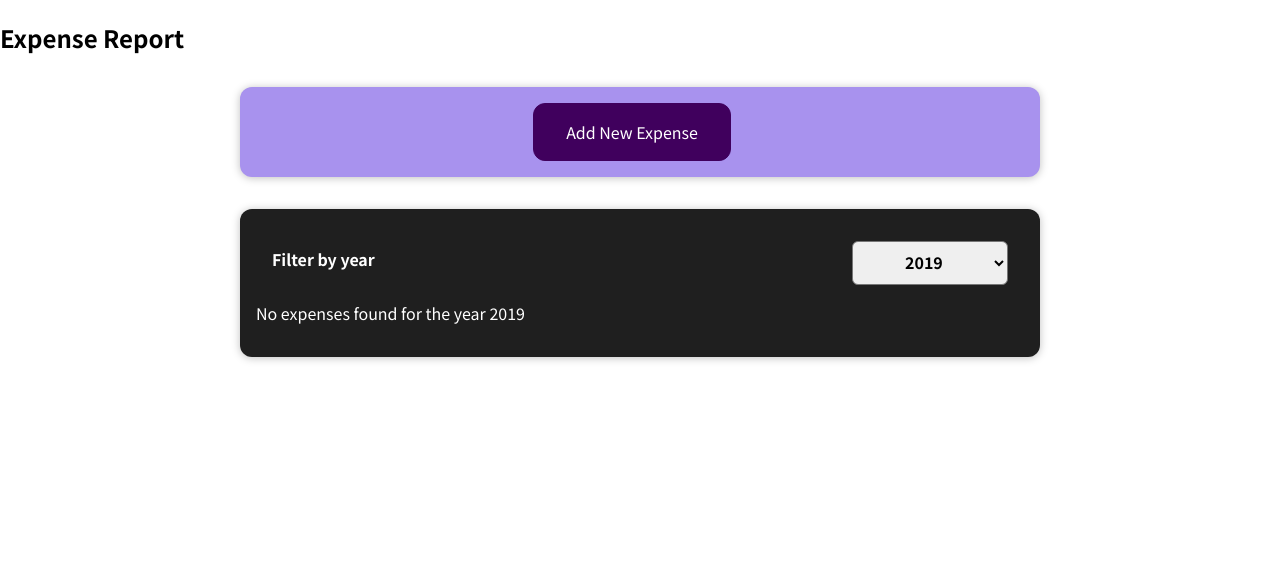
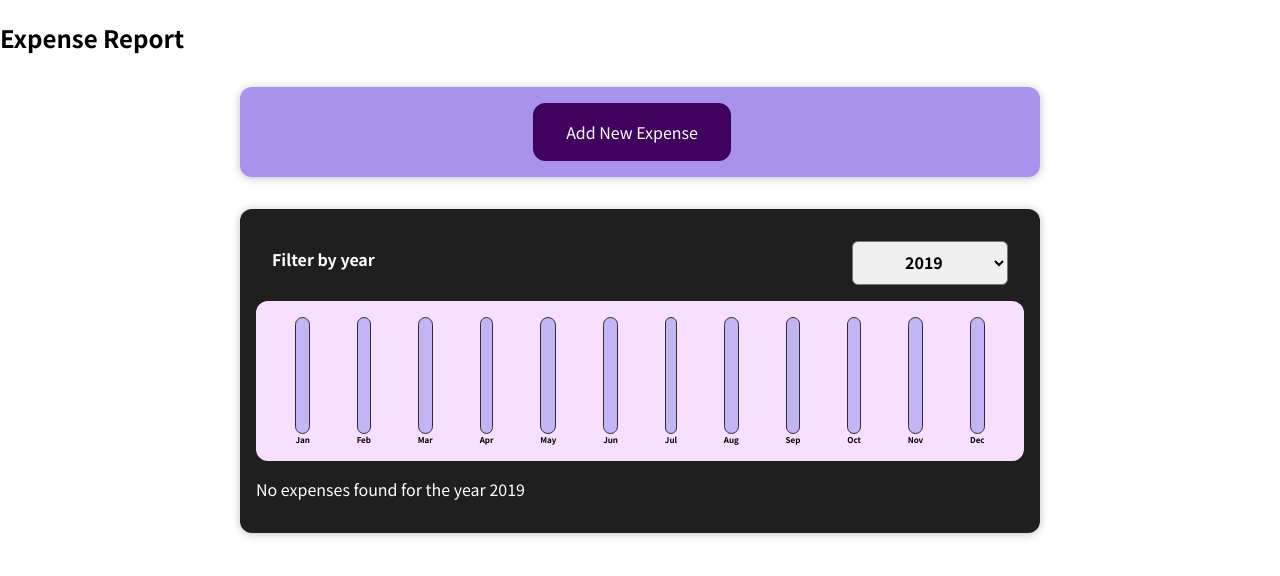
Before and after one commit to rrsushmaa/my-app, a React (Create React App) app: page / in a window 1280 px wide. Shown: the top 576 px of the page. Built offline with nearby package versions, Linux system fonts and the light colour scheme.

Commit message:
[#18][Sushmaa]Add Chart component in expense form

```diff
--- /dev/null
+++ b/src/Components/Expenses/Chart/Chart.css
@@ -0,0 +1,9 @@
+.chart {
+    padding: 1rem;
+    border-radius: 12px;
+    background-color: #f8dfff;
+    text-align: center;
+    display: flex;
+    justify-content: space-around;
+    height: 10rem;
+}
--- /dev/null
+++ b/src/Components/Expenses/Chart/Chart.js
@@ -0,0 +1,22 @@
+import React from "react";
+import ChartBar from "./ChartBar";
+import './Chart.css'
+
+const Chart = props => {
+    const maximumVal = props.dataPoints.map(dataPoint => dataPoint.value);
+
+    return (
+        <div className="chart">
+            {props.dataPoints.map(
+                datapoint =>
+                    <ChartBar
+                        key={datapoint.label}
+                        value={datapoint.value}
+                        maxValue={maximumVal}
+                        label={datapoint.label}/>
+            )}
+        </div>
+    )
+}
+
+export default Chart;
--- /dev/null
+++ b/src/Components/Expenses/Chart/ChartBar.css
@@ -0,0 +1,30 @@
+.chart-bar {
+    height: 100%;
+    display: flex;
+    flex-direction: column;
+    align-items: center;
+}
+
+.chart-bar__inner {
+    height: 100%;
+    width: 100%;
+    border: 1px solid #313131;
+    border-radius: 12px;
+    background-color: #c3b4f3;
+    overflow: hidden;
+    display: flex;
+    flex-direction: column;
+    justify-content: flex-end;
+}
+
+.chart-bar__fill {
+    background-color: #4826b9;
+    width: 100%;
+    transition: all 0.3s ease-out;
+}
+
+.chart-bar__label {
+    font-weight: bold;
+    font-size: 0.5rem;
+    text-align: center;
+}
--- /dev/null
+++ b/src/Components/Expenses/Chart/ChartBar.js
@@ -0,0 +1,22 @@
+import React from "react";
+import './ChartBar.css'
+
+
+const ChartBar = props => {
+    let barFillHeight = '0%'
+
+    if (props.maxValue > 0) {
+        barFillHeight = Math.round((props.value / props.maxValue) * 100) + '%';
+    }
+    return (
+        <div className="chart-bar">
+            <div className="chart-bar__inner">
+                <div className="chart-bar__fill" style={{height: barFillHeight}}>
+                </div>
+            </div>
+            <div className="chart-bar__label">{props.label}</div>
+        </div>
+    )
+}
+
+export default ChartBar;
--- a/src/Components/Expenses/Expenses.js
+++ b/src/Components/Expenses/Expenses.js
@@ -3,6 +3,7 @@
 import ExpensesFilter from "./ExpensesFilter/ExpensesFilter";
 import Card from "../UI/Cards/Card";
 import {useState} from "react";
+import ExpensesChart from "./ExpensesChart";
 
 const Expenses = (props) => {
     const [year, setYear] = useState('2019');
@@ -33,6 +34,7 @@
                 <div>
                     <ExpensesFilter selected={year} onFilterChange={filterChangeHandler}/>
                 </div>
+                <ExpensesChart expenses={filteredExpenses}/>
                 <div>
                     {expensesContent}
                 </div>
--- /dev/null
+++ b/src/Components/Expenses/ExpensesChart.js
@@ -0,0 +1,28 @@
+import React from 'react';
+import Chart from "./Chart/Chart";
+
+const ExpensesChart = props => {
+    const chartDataPoints = [
+        {label: 'Jan', value: 0},
+        {label: 'Feb', value: 0},
+        {label: 'Mar', value: 0},
+        {label: 'Apr', value: 0},
+        {label: 'May', value: 0},
+        {label: 'Jun', value: 0},
+        {label: 'Jul', value: 0},
+        {label: 'Aug', value: 0},
+        {label: 'Sep', value: 0},
+        {label: 'Oct', value: 0},
+        {label: 'Nov', value: 0},
+        {label: 'Dec', value: 0},
+    ]
+    for (const expense of props.expenses) {
+        const expenseMonth = expense.date.getMonth()
+        chartDataPoints[expenseMonth].value += expense.amount;
+    }
+    return (
+        <Chart dataPoints={chartDataPoints}/>
+    )
+}
+
+export default ExpensesChart
--- a/src/Components/Expenses/NewExpense/ExpenseForm.js
+++ b/src/Components/Expenses/NewExpense/ExpenseForm.js
@@ -22,7 +22,7 @@
     const submitHandler = (event) => {
         event.preventDefault();
         const expenseData = {
-            title: newTitle, amount: newAmount, date: new Date(newDate)
+            title: newTitle, amount: +newAmount, date: new Date(newDate)
         }
         prop.onSaveExpenseData(expenseData);
     }
```
